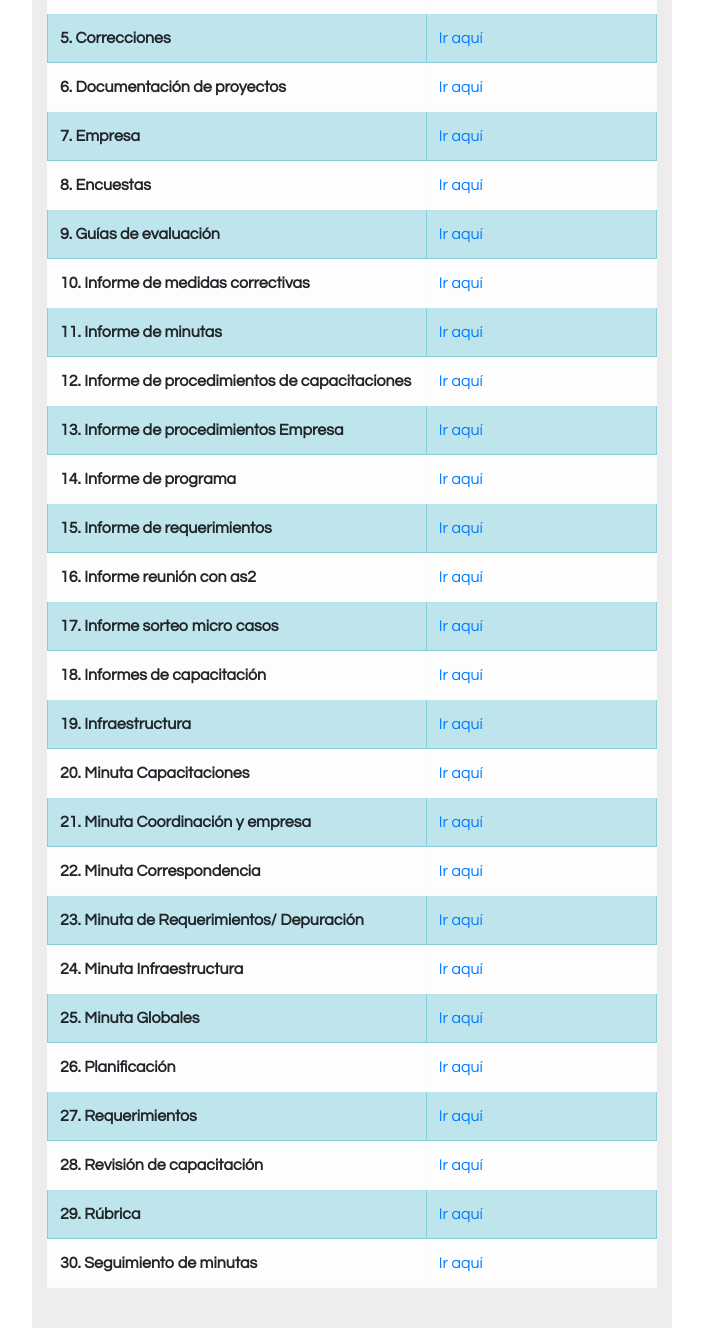
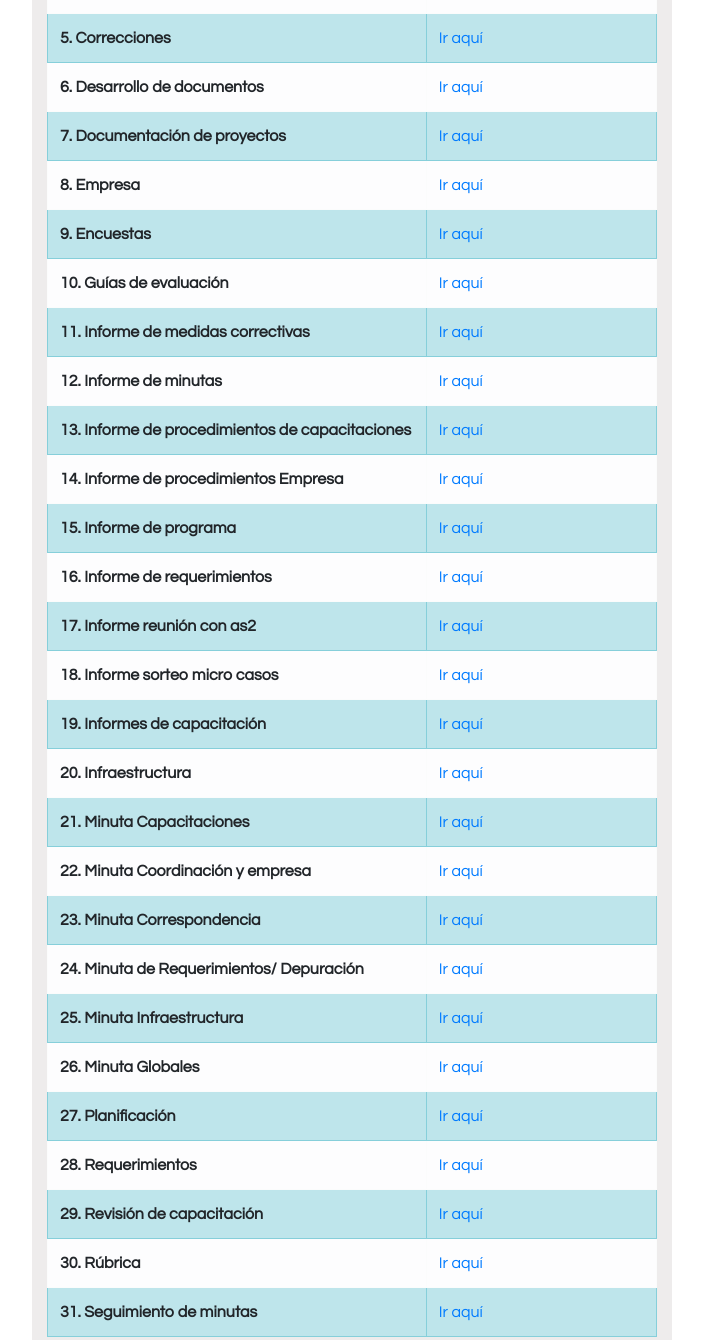
Before and after one commit to em-Qwerty/dominioqwerty, a plain HTML site: page index.html in a window 1280 px wide. Shown: the part 948-2288 px from the top of the page, without its empty margins (288-991 px from the left). Drawn offline with nearby package versions, Linux system fonts and the light colour scheme.

Commit message:
Update index.html

```diff
--- a/index.html
+++ b/index.html
@@ -107,103 +107,107 @@
           <td><a href="https://drive.google.com/open?id=13pufO96YyamNlduoxXADiXFBNNhUkJes" target="_blank">Ir aquí</a></td>
         </tr>
         <tr class="table-light" id="enca">
-          <th scope="row">6. Documentación de proyectos</th>
+          <th scope="row">6. Desarrollo de documentos</th>
+          <td><a href="https://drive.google.com/open?id=16TJn0SfFP3ab_jQAy3mDMANiwT2ZI_RM" target="_blank">Ir aquí</a></td>
+        </tr>
+        <tr class="table-info" id="enca">
+          <th scope="row">7. Documentación de proyectos</th>
           <td><a href="https://drive.google.com/open?id=1Sfw-xhjhgGvrvg1i5IhMcJtyWnrhaqwV" target="_blank">Ir aquí</a></td>
         </tr>
-        <tr class="table-info" id="enca">
-          <th scope="row">7. Empresa</th>
+        <tr class="table-light" id="enca">
+          <th scope="row">8. Empresa</th>
           <td><a href="https://drive.google.com/open?id=1gGFk_Ymk4eGvggYuiHPHwKa2cSNYnWOo" target="_blank">Ir aquí</a></td>
         </tr>
-        <tr class="table-light" id="enca">
-          <th scope="row">8. Encuestas</th>
+        <tr class="table-info" id="enca">
+          <th scope="row">9. Encuestas</th>
           <td><a href="https://drive.google.com/open?id=1U7Rj-O8cB0DguwhjDcNB5qdXwLQL-8kq" target="_blank">Ir aquí</a></td>
         </tr>
-        <tr class="table-info" id="enca">
-          <th scope="row">9. Guías de evaluación</th>
+        <tr class="table-light" id="enca">
+          <th scope="row">10. Guías de evaluación</th>
           <td><a href="https://drive.google.com/open?id=1j2KzZMhHdMSxFdM8VJEoWGUyrfBZu-V5" target="_blank">Ir aquí</a></td>
         </tr>
-        <tr class="table-light" id="enca">
-          <th scope="row">10. Informe de medidas correctivas </th>
+        <tr class="table-info" id="enca">
+          <th scope="row">11. Informe de medidas correctivas </th>
           <td><a href="https://drive.google.com/open?id=1DEJX9wk1g7f2VEj_cmR0dlg0R2aU9y--" target="_blank">Ir aquí</a></td>
         </tr>
-        <tr class="table-info" id="enca">
-          <th scope="row">11. Informe de minutas</th>
+        <tr class="table-light" id="enca">
+          <th scope="row">12. Informe de minutas</th>
           <td><a href="https://drive.google.com/open?id=1LzovXC3L9qHw9SwJ9uXAT1NrFlWyizxQ" target="_blank">Ir aquí</a></td>
         </tr>
-        <tr class="table-light" id="enca">
-          <th scope="row">12. Informe de procedimientos de capacitaciones </th>
+        <tr class="table-info" id="enca">
+          <th scope="row">13. Informe de procedimientos de capacitaciones </th>
           <td><a href="https://drive.google.com/open?id=1w32DEi0QM88tP1uldsw9eA0KPHzvIswV" target="_blank">Ir aquí</a></td>
         </tr>
-        <tr class="table-info" id="enca">
-          <th scope="row">13. Informe de procedimientos Empresa </th>
+        <tr class="table-light" id="enca">
+          <th scope="row">14. Informe de procedimientos Empresa </th>
           <td><a href="https://drive.google.com/open?id=18gHK8QSvZ8D1RDumJk8b85B5zBu6raXJ" target="_blank">Ir aquí</a></td>
         </tr>
-        <tr class="table-light" id="enca">
-          <th scope="row">14. Informe de programa </th>
+        <tr class="table-info" id="enca">
+          <th scope="row">15. Informe de programa </th>
           <td><a href="https://drive.google.com/open?id=1a_SFozKeBflKNwzJV2RA3TrBSYy9xFRo" target="_blank">Ir aquí</a></td>
         </tr>
-        <tr class="table-info" id="enca">
-          <th scope="row">15. Informe de requerimientos</th>
+        <tr class="table-light" id="enca">
+          <th scope="row">16. Informe de requerimientos</th>
           <td><a href="https://drive.google.com/open?id=1RSbMXb3pvTQz4H0zJtYAw4ifjg1IVGUe" target="_blank">Ir aquí</a></td>
         </tr>
-        <tr class="table-light" id="enca">
-          <th scope="row">16. Informe reunión con as2</th>
+        <tr class="table-info" id="enca">
+          <th scope="row">17. Informe reunión con as2</th>
           <td><a href="https://drive.google.com/open?id=1WNGeZzjZggICDBE429KVyVKXLGYIRRkW" target="_blank">Ir aquí</a></td>
         </tr>
-        <tr class="table-info" id="enca">
-          <th scope="row">17. Informe sorteo micro casos</th>
+        <tr class="table-light" id="enca">
+          <th scope="row">18. Informe sorteo micro casos</th>
           <td><a href="https://drive.google.com/open?id=1ndPDbVRngVCJOh2Jj0zQ2J8MhZ9Wy8Q3" target="_blank">Ir aquí</a></td>
         </tr>
-        <tr class="table-light" id="enca">
-          <th scope="row">18. Informes de capacitación</th>
+        <tr class="table-info" id="enca">
+          <th scope="row">19. Informes de capacitación</th>
           <td><a href="https://drive.google.com/open?id=1CQLugK0incgEa_AHScmm-p3N1xwJcvyv" target="_blank">Ir aquí</a></td>
         </tr>
-        <tr class="table-info" id="enca">
-          <th scope="row">19. Infraestructura</th>
+        <tr class="table-light" id="enca">
+          <th scope="row">20. Infraestructura</th>
           <td><a href="https://drive.google.com/open?id=19ZOu0w_iUXUACW-XYsgMuxTtsbsorIiJ" target="_blank">Ir aquí</a></td>
         </tr>
-        <tr class="table-light" id="enca">
-          <th scope="row">20. Minuta Capacitaciones </th>
+        <tr class="table-info" id="enca">
+          <th scope="row">21. Minuta Capacitaciones </th>
           <td><a href="https://drive.google.com/open?id=1hVynUVExKjR2fxu617Uscf7z3aK233q1" target="_blank">Ir aquí</a></td>
         </tr>
-        <tr class="table-info" id="enca">
-          <th scope="row">21. Minuta Coordinación y empresa</th>
+        <tr class="table-light" id="enca">
+          <th scope="row">22. Minuta Coordinación y empresa</th>
           <td><a href="https://drive.google.com/open?id=1jbFkCHuwUw0X5I4KSPEbWrRK-5n-OIGZ" target="_blank">Ir aquí</a></td>
         </tr>
-        <tr class="table-light" id="enca">
-          <th scope="row">22. Minuta Correspondencia </th>
+        <tr class="table-info" id="enca">
+          <th scope="row">23. Minuta Correspondencia </th>
           <td><a href="https://drive.google.com/open?id=1nmGdAWfD2mXDRwp1UJiWsWwT1NxUTfW-" target="_blank">Ir aquí</a></td>
         </tr>
-        <tr class="table-info" id="enca">
-          <th scope="row">23. Minuta de Requerimientos/ Depuración</th>
+        <tr class="table-light" id="enca">
+          <th scope="row">24. Minuta de Requerimientos/ Depuración</th>
           <td><a href="https://drive.google.com/open?id=19ttsvB5h2QGGAyKCiNAsaaTHz6p_7615" target="_blank">Ir aquí</a></td>
         </tr>
-        <tr class="table-light" id="enca">
-          <th scope="row">24. Minuta Infraestructura </th>
+        <tr class="table-info" id="enca">
+          <th scope="row">25. Minuta Infraestructura </th>
           <td><a href="https://drive.google.com/open?id=1CwPWcj4w0YNmO2HjOHuFuiDb5yF0Eq57" target="_blank">Ir aquí</a></td>
         </tr>
-        <tr class="table-info" id="enca">
-          <th scope="row">25. Minuta Globales</th>
+        <tr class="table-light" id="enca">
+          <th scope="row">26. Minuta Globales</th>
           <td><a href="https://drive.google.com/open?id=1EmOP-W-6u03lppbe8VrtMY9u3yi8_rpF" target="_blank">Ir aquí</a></td>
         </tr>
-        <tr class="table-light" id="enca">
-          <th scope="row">26. Planificación </th>
+        <tr class="table-info" id="enca">
+          <th scope="row">27. Planificación </th>
           <td><a href="https://drive.google.com/open?id=1mHpHFNjRP25CK-4XJHd0dOg1J5-8mlSG" target="_blank">Ir aquí</a></td>
         </tr>
-        <tr class="table-info" id="enca">
-          <th scope="row">27. Requerimientos</th>
+        <tr class="table-light" id="enca">
+          <th scope="row">28. Requerimientos</th>
           <td><a href="https://drive.google.com/drive/folders/1DzSVM2EaE3bmjXEKzdbnrM0KMXx7Cb_L"  target="_blank">Ir aquí</a></td>
         </tr>
-        <tr class="table-light" id="enca">
-          <th scope="row">28. Revisión de capacitación </th>
+        <tr class="table-info" id="enca">
+          <th scope="row">29. Revisión de capacitación </th>
           <td><a href="https://drive.google.com/open?id=1o3qLHhtgGSVipHi9A_40_yUv7qkckHUx" target="_blank">Ir aquí</a></td>
         </tr>
-        <tr class="table-info" id="enca">
-          <th scope="row">29. Rúbrica</th>
+        <tr class="table-light" id="enca">
+          <th scope="row">30. Rúbrica</th>
           <td><a href="https://drive.google.com/open?id=1eVhKFPcvaK_xxkIx4RVS-IyPM_35cRy-" target="_blank">Ir aquí</a></td>
         </tr>
-        <tr class="table-light" id="enca">
-          <th scope="row">30. Seguimiento de minutas</th>
+        <tr class="table-info" id="enca">
+          <th scope="row">31. Seguimiento de minutas</th>
           <td><a href="https://drive.google.com/open?id=1nodbTPURsMArvFSAOQve3EmMpxBPmPWP" target="_blank">Ir aquí</a></td>
         </tr>
       </tbody>
```
